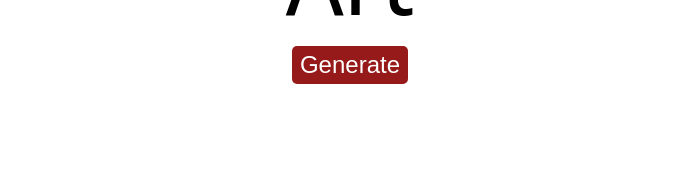
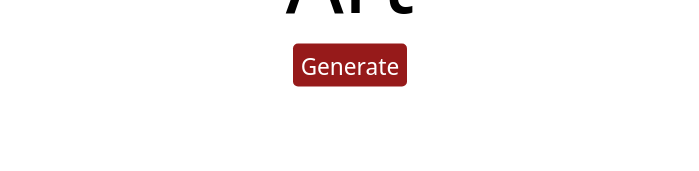
Before and after one commit to chrisoney/art_project, a website built with webpack: page index.html in a window 1280 px wide. Shown: the part 441-612 px from the top of the page, 290-989 px from the left. Built offline with nearby package versions, Linux system fonts and the light colour scheme.

Commit message:
add font family to button

```diff
--- a/styles/main.css
+++ b/styles/main.css
@@ -94,7 +94,7 @@
   text-align: center;
 }
 .content-button{
-  /* font-family: 'Noto Sans Display', sans-serif; */
+  font-family: 'Noto Sans Display', sans-serif;
   font-size: 1.5em;
   color: white;
   padding: 5px 8px;
```
